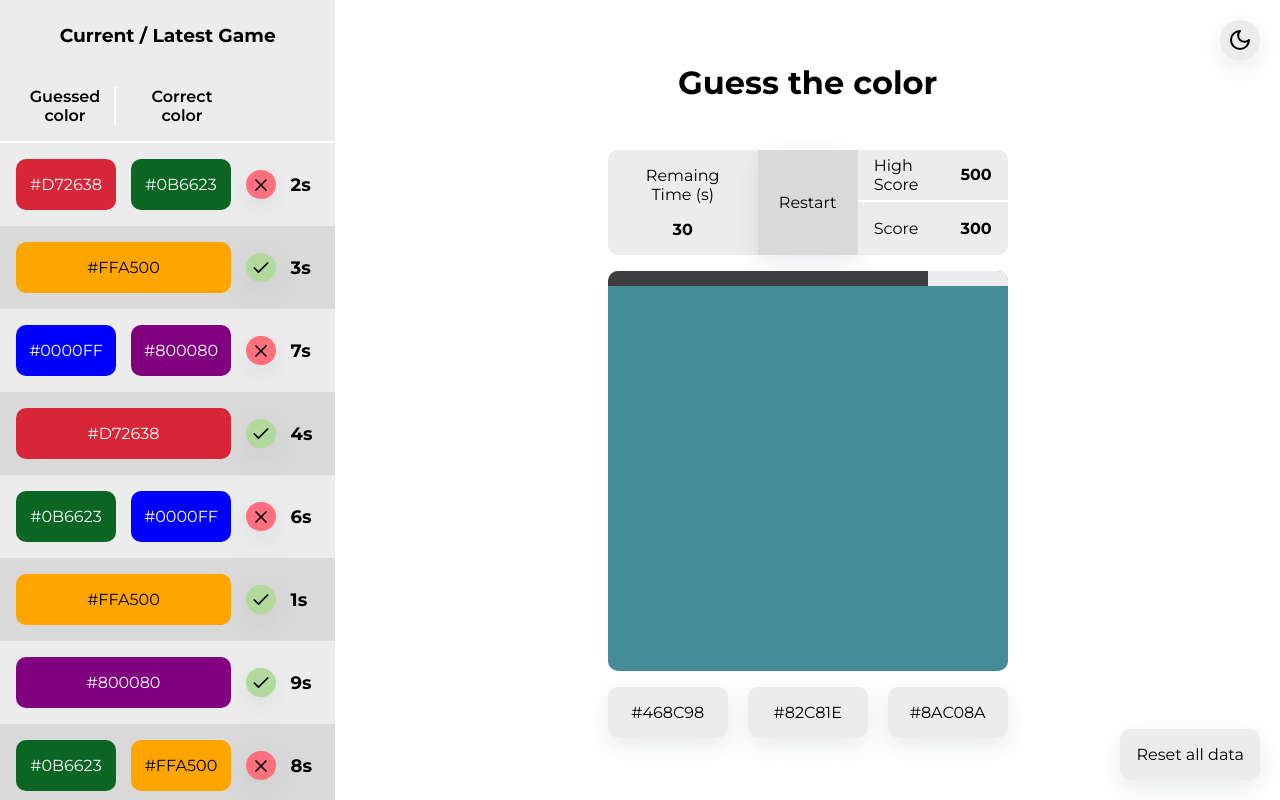
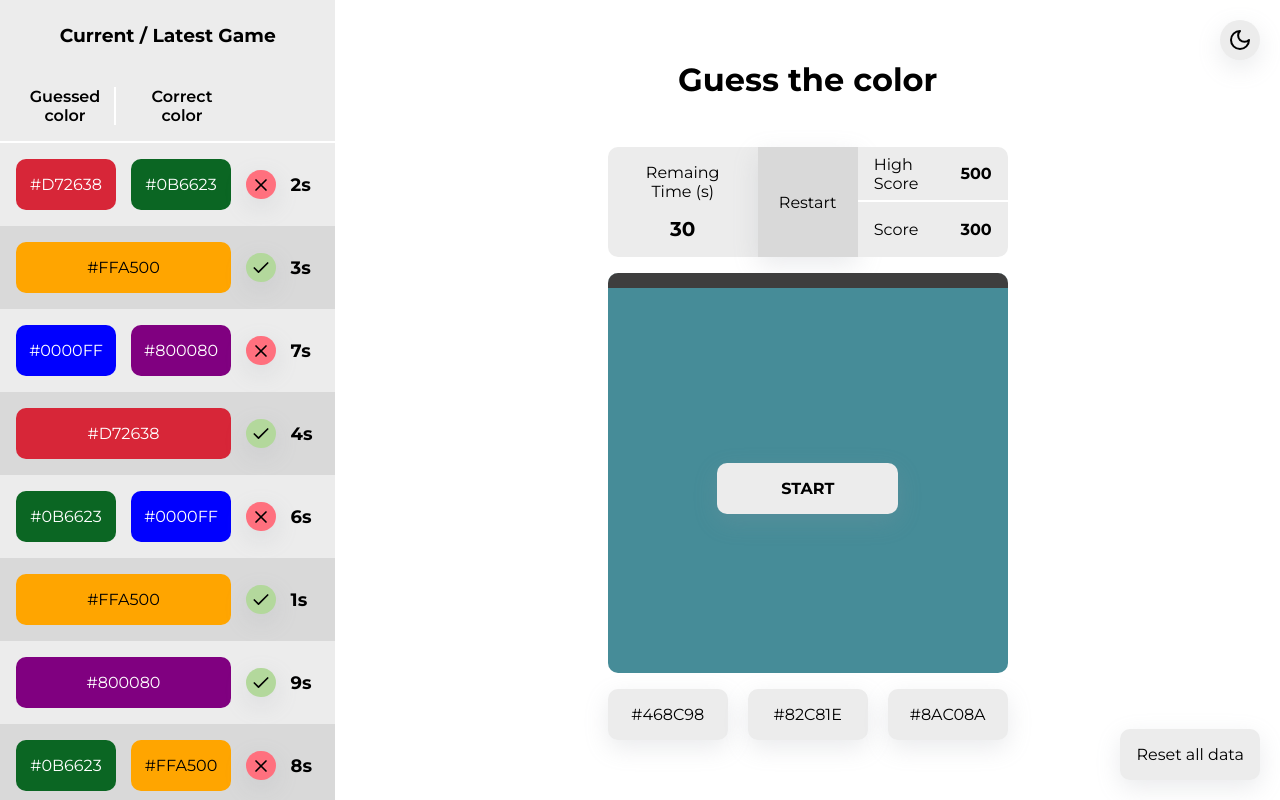
Before and after one commit to DemetrioG/guess-the-color, a Next.js app: page / in a window 1280 px wide. Built offline with nearby package versions, Linux system fonts and the light colour scheme.

Commit message:
feat: setup do timer

```diff
--- a/src/components/ActiveColor/index.tsx
+++ b/src/components/ActiveColor/index.tsx
@@ -1,12 +1,26 @@
-import { VStack } from "@/styles/general";
+import { Text, VStack } from "@/styles/general";
 import { ActiveColorProps } from "./types";
 import { ProgressBar } from "../ProgressBar";
+import { useContext } from "react";
+import { DataContext } from "@/context/data/dataContext";
+import { When } from "../When";
+import { Button } from "../Button";
 
 export const ActiveColor = (props: ActiveColorProps) => {
+  const { data, setData } = useContext(DataContext);
+
+  function handleStart() {
+    setData({
+      ...data,
+      started: true,
+    });
+  }
+
   return (
     <VStack>
       <div
         style={{
+          position: "relative",
           overflow: "hidden",
           backgroundColor: props.color,
           width: "100%",
@@ -15,7 +29,20 @@ export const ActiveColor = (props: ActiveColorProps) => {
           transition: "background-color 0.5s ease",
         }}
       >
-        <ProgressBar percentual={80} />
+        <ProgressBar />
+        <When is={!data.started}>
+          <VStack
+            style={{
+              alignItems: "center",
+              justifyContent: "center",
+              height: "100%",
+            }}
+          >
+            <Button styles={{ padding: "1rem 4rem" }} onClick={handleStart}>
+              <Text style={{ fontWeight: "bold" }}>START</Text>
+            </Button>
+          </VStack>
+        </When>
       </div>
     </VStack>
   );
--- a/src/components/Button/index.tsx
+++ b/src/components/Button/index.tsx
@@ -4,6 +4,7 @@ import { ButtonProps } from "./types";
 
 export const Button = (props: ButtonProps) => {
   const { theme }: IThemeProvider = useTheme();
+  const { children, styles, ...restProps } = props;
   return (
     <div
       style={{
@@ -15,6 +16,7 @@ export const Button = (props: ButtonProps) => {
         cursor: "pointer",
         ...props.styles,
       }}
+      {...restProps}
     >
       {props.children}
     </div>
--- a/src/components/InfoBar/index.tsx
+++ b/src/components/InfoBar/index.tsx
@@ -1,9 +1,30 @@
+import { DataContext } from "@/context/data/dataContext";
 import { IThemeProvider } from "@/styles/baseTheme";
 import { HStack, Text, VStack } from "@/styles/general";
+import { useContext, useEffect } from "react";
 import { useTheme } from "styled-components";
 
 export const InfoBar = () => {
   const { theme }: IThemeProvider = useTheme();
+  const { data, setData } = useContext(DataContext);
+
+  useEffect(() => {
+    if (!data.started) return;
+
+    const interval = setInterval(() => {
+      setData((prevData) => {
+        if (prevData.timer < 1) {
+          clearInterval(interval);
+          return { ...prevData, started: false, timer: 30 };
+        } else {
+          return { ...prevData, timer: prevData.timer - 1 };
+        }
+      });
+    }, 1000);
+
+    return () => clearInterval(interval);
+  }, [data.started]);
+
   return (
     <HStack>
       <VStack
@@ -18,7 +39,9 @@ export const InfoBar = () => {
         }}
       >
         <Text>Remaing Time (s)</Text>
-        <Text style={{ fontWeight: "bold" }}>30</Text>
+        <Text style={{ fontWeight: "bold", fontSize: "20px" }}>
+          {data.timer}
+        </Text>
       </VStack>
       <VStack
         style={{
--- a/src/components/ProgressBar/index.tsx
+++ b/src/components/ProgressBar/index.tsx
@@ -1,9 +1,12 @@
 import { IThemeProvider } from "@/styles/baseTheme";
 import { useTheme } from "styled-components";
-import { ProgressBarProps } from "./types";
+import { useContext } from "react";
+import { DataContext } from "@/context/data/dataContext";
 
-export const ProgressBar = (props: ProgressBarProps) => {
+export const ProgressBar = () => {
   const { theme }: IThemeProvider = useTheme();
+  const { data } = useContext(DataContext);
+  const value = (data.timer * 100) / 30;
   return (
     <div
       style={{
@@ -15,8 +18,9 @@ export const ProgressBar = (props: ProgressBarProps) => {
     >
       <div
         style={{
+          transition: "width 3.333s ease",
           position: "absolute",
-          width: `${props.percentual}%`,
+          width: `${value}%`,
           height: "100%",
           backgroundColor: theme?.gray,
         }}
--- /dev/null
+++ b/src/context/data/dataContext.tsx
@@ -0,0 +1,37 @@
+import React, { createContext, useState } from "react";
+
+interface IData {
+  started: boolean;
+  timer: number;
+}
+
+export const initialDataState: IData = {
+  started: false,
+  timer: 30,
+};
+
+export const DataContext = createContext<{
+  data: IData;
+  setData: React.Dispatch<React.SetStateAction<IData>>;
+}>({
+  data: {
+    ...initialDataState,
+  },
+  setData: () => {},
+});
+
+export function DataContextProvider({
+  children,
+}: {
+  children: React.ReactNode;
+}) {
+  const [data, setData] = useState<IData>({
+    ...initialDataState,
+  });
+
+  return (
+    <DataContext.Provider value={{ data, setData }}>
+      {children}
+    </DataContext.Provider>
+  );
+}
--- a/src/pages/index.tsx
+++ b/src/pages/index.tsx
@@ -4,6 +4,7 @@ import { BaseTheme } from "@/styles/baseTheme";
 import { ThemeContextProvider } from "@/context/theme/themeContext";
 import { GlobalStyle } from "@/styles/general";
 import dynamic from "next/dynamic";
+import { DataContextProvider } from "@/context/data/dataContext";
 
 const montserrat = Montserrat({ subsets: ["latin"] });
 const App = dynamic(() => import("./App"), { ssr: false });
@@ -16,12 +17,14 @@ export default function Home() {
         <meta name="viewport" content="width=device-width, initial-scale=1" />
       </Head>
       <ThemeContextProvider>
+        <DataContextProvider>
           <BaseTheme>
             <GlobalStyle />
             <main className={`${montserrat.className}`}>
               <App />
             </main>
           </BaseTheme>
+        </DataContextProvider>
       </ThemeContextProvider>
     </>
   );
```
Also changed, not shown: src/components/Button/types.ts (+6 -2 lines). Lines whose indentation alone changed are shown as unchanged.
